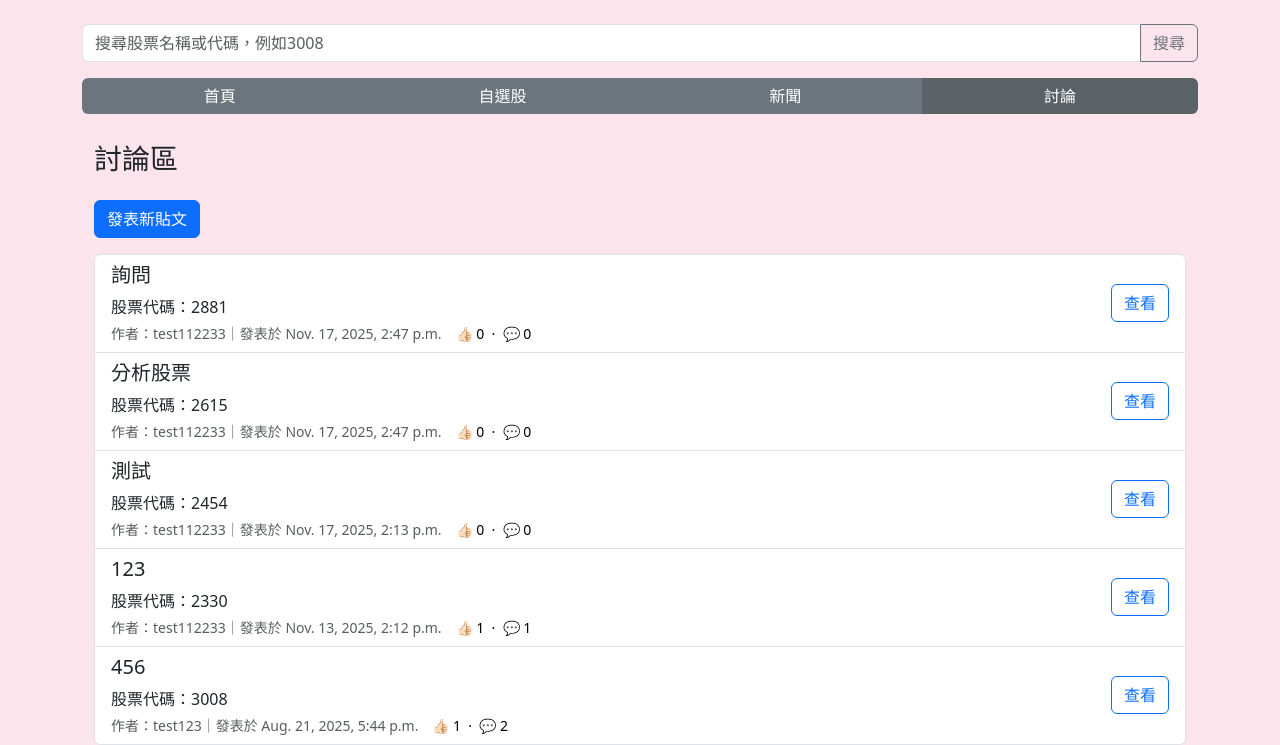
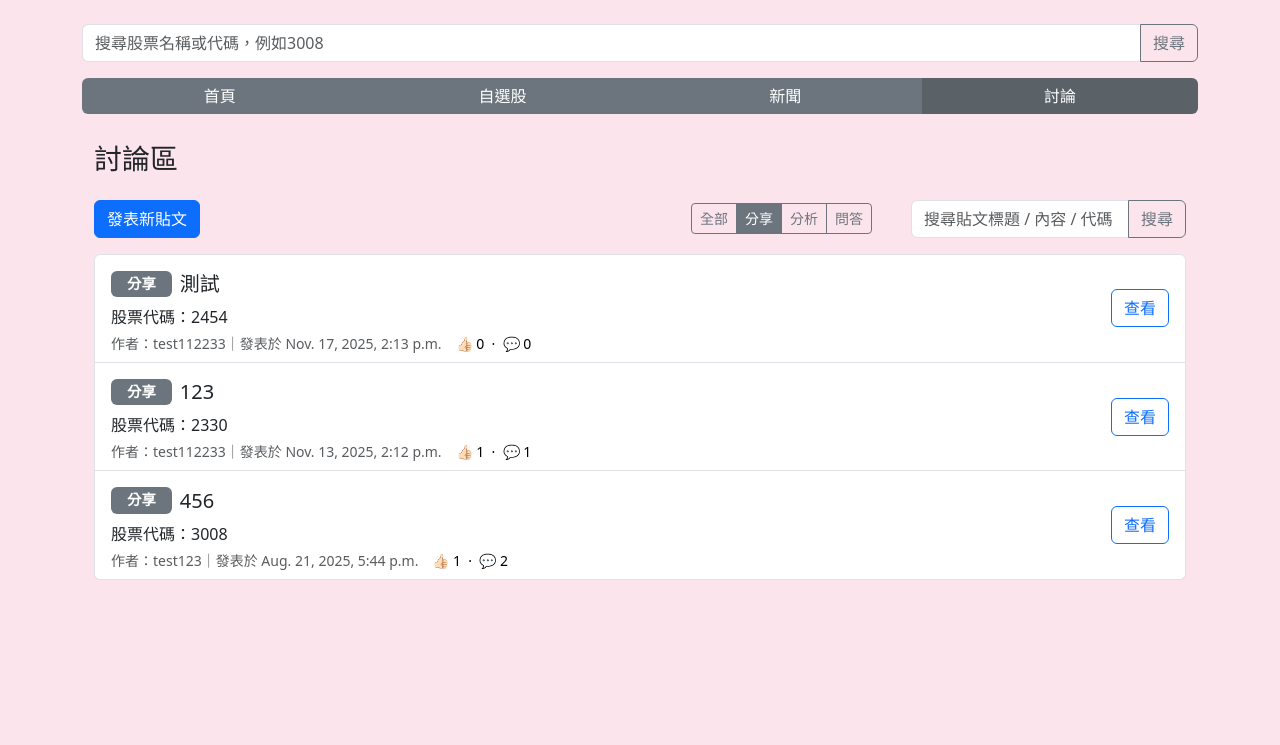
Before and after one commit to chienyutsai/Django_project-Stock-Management, a Django app: page /forum/?category=share in a window 1280 px wide. Shown: the part 56-801 px from the top of the page. After the commit the page ends 636 px from the top, so only its background shows below. Run offline with Django 5.2, Linux system fonts and the light colour scheme; data comes from the database, SQL or seed files in the repository; both versions use the stored data as it was after the commit; some libraries are stand-ins or nearby versions.

Commit message:
新增發文分類、分類標籤

```diff
--- a/stock/main/models.py
+++ b/stock/main/models.py
@@ -36,11 +36,25 @@ class BuyRecord(models.Model):
 
 
 class Post(models.Model):
+    CATEGORY_CHOICES = [
+        ("share", "分享"),
+        ("analysis", "分析"),
+        ("qa", "問答"),
+    ]
+
     title = models.CharField(max_length=200)
     stock_code = models.CharField(max_length=10, null=True, blank=True)
     content = models.TextField()
     author = models.ForeignKey(User, on_delete=models.CASCADE)
     created_at = models.DateTimeField(auto_now_add=True)
+
+    # ⬇⬇ 新增的欄位
+    category = models.CharField(
+        max_length=20,
+        choices=CATEGORY_CHOICES,
+        default="share",
+        verbose_name="分類",
+    )
 
     def __str__(self):
         return self.title
--- a/stock/main/views.py
+++ b/stock/main/views.py
@@ -1359,11 +1359,31 @@ def news_list(request):
 # 討論區
 
 def forum_list(request):
+    # 取得搜尋關鍵字（沒有就給空字串）
+    q = request.GET.get("q", "").strip()
+
+    category = request.GET.get("category")
+
+    # 先拿到基礎 queryset
+    base_qs = Post.objects.all()
+
+    if category in ["share", "analysis", "qa"]:
+        base_qs = base_qs.filter(category=category)
+
+    # 如果有搜尋關鍵字，就用 title / content / stock_code 模糊查詢
+    if q:
+        base_qs = base_qs.filter(
+            Q(title__icontains=q) |
+            Q(content__icontains=q) |
+            Q(stock_code__icontains=q)
+        )
+
+    # 在最後統一 annotate 出按讚數 & 留言數，再照時間排序
     posts = (
-        Post.objects
+        base_qs
         .annotate(
-            likes_count=Count("likes", distinct=True),      # 貼文被按讚次數
-            comments_count=Count("comments", distinct=True) # 留言數
+            likes_count=Count("likes", distinct=True),
+            comments_count=Count("comments", distinct=True),
         )
         .order_by("-created_at")
     )
@@ -1372,8 +1392,9 @@ def forum_list(request):
         request,
         "forum.html",
         {
-            "title": "討論區",
             "posts": posts,
+            "q": q,   # 回傳給模板，讓搜尋框可以保留剛剛輸入的字
+            "category": category, # 給模板判斷哪個 tab 要亮起
         },
     )
 
@@ -1386,11 +1407,14 @@ def forum_new(request):
         title = request.POST["title"]
         stock_code = request.POST["stock_code"]
         content = request.POST["content"]
+        # ⬇ 新增：分類
+        category = request.POST.get("category", "share")
 
         Post.objects.create(
             title=title,
             stock_code=stock_code,
             content=content,
+            category=category,      # ⬅ 把分類存進去
             author=request.user,
             created_at=timezone.now(),
         )
--- a/stock/templates/base.html
+++ b/stock/templates/base.html
@@ -38,10 +38,22 @@
             box-shadow: none !important;
         }
 
-         .drag-handle { cursor: grab; }
+        .drag-handle { cursor: grab; }
         .drag-handle:active { cursor: grabbing; }
         .noselect { user-select: none; -webkit-user-select: none; -moz-user-select: none; }
         #watchlist-body tr.dragging { opacity: .5; }
+
+        .category-badge {
+        font-size: 0.9rem;
+        padding-top: 6px !important;
+        padding-bottom: 6px !important;
+    }
+
+
+        .category-btn {
+        min-width: 55px;  /* 每顆按鈕不會過窄 */
+        text-align: center;
+    }
 
     </style>
 </head>
--- a/stock/templates/forum.html
+++ b/stock/templates/forum.html
@@ -3,8 +3,45 @@
 {% block content %}
 <div class="container mt-1">
     <h3 class="mb-4">討論區</h3>
-    <!-- 發表貼文按鈕 -->
-    <a href="/forum/new" class="btn btn-primary mb-3">發表新貼文</a>
+    <div class="d-flex justify-content-between align-items-center mb-3">
+
+        <!-- 左邊：發表新貼文 + 篩選標籤 -->
+
+
+                <a href="/forum/new/" class="btn btn-primary">發表新貼文</a>
+            <div class="d-flex align-items-center">
+                <div class="d-flex ms-3" style="width: 220px;">
+                    <div class="btn-group ms-3 " role="group" aria-label="分類篩選">
+                        <a href="/forum/" class="btn btn-sm btn-outline-secondary {% if not category %}active{% endif %}">
+                            全部
+                        </a>
+                        <a href="/forum/?category=share" class="btn btn-sm btn-outline-secondary {% if category == 'share' %}active{% endif %}">
+                            分享
+                        </a>
+                        <a href="/forum/?category=analysis" class="btn btn-sm btn-outline-secondary {% if category == 'analysis' %}active{% endif %}">
+                            分析
+                        </a>
+                        <a href="/forum/?category=qa" class="btn btn-sm btn-outline-secondary {% if category == 'qa' %}active{% endif %}">
+                            問答
+                        </a>
+                    </div>
+                </div>
+
+                <!-- 右邊：搜尋貼文 -->
+                <form method="get" action="/forum/" class="d-flex ms-3 flex-grow-1 w-100" style="max-width: 275px;">
+                    <div class="input-group">
+                        <input type="text"
+                            name="q"
+                            class="form-control"
+                            placeholder="搜尋貼文標題 / 內容 / 代碼"
+                            value="{{ q|default:'' }}">
+                        <button class="btn btn-outline-secondary" type="submit">
+                            搜尋
+                        </button>
+                    </div>
+                </form>
+        </div>
+    </div>
     <!-- 貼文列表 -->
     {% if posts %}
     <div class="list-group">
@@ -12,9 +49,27 @@
         <div class="list-group-item">
             <div class="d-flex justify-content-between align-items-center">
                 <div>
-                    <h5>{{ post.title }}</h5>
+                    <!--<h5>{{ post.title }}</h5>-->
+                    <!--<h5 class="mb-1">
+                        {% if post.category %}
+                            <span class="badge bg-secondary me-2">
+                                {% if post.category == "share" %}分享{% elif post.category == "analysis" %}分析{% elif post.category == "qa" %}問答{% endif %}
+                            </span>
+                        {% endif %}
+                        {{ post.title }}
+                    </h5>-->
+                    <!-- 標題 + 分類 -->
+                    <div class="d-flex align-items-center mt-2 mb-2">
+                        {% if post.category %}
+                            <span class="badge bg-secondary me-2 px-3 py-2 category-badge">
+                                {{ post.get_category_display }}
+                            </span>
+                        {% endif %}
+                        <h5 class="mb-0 ">{{ post.title }}</h5>
+                    </div>
+
                         <p class="mb-1">股票代碼：{{ post.stock_code }}</p>
-                        <div class="d-flex justify-content-between mt-1">
+                        <div class="d-flex justify-content-between align-items-center mt-1">
                             <small class="text-muted">作者：{{ post.author.username }}｜發表於 {{ post.created_at }}　</small>
 
                             <div class="text-black small text-end">
@@ -24,11 +79,11 @@
                             </div>
                         </div>
                 </div>
-                <div class="d-flex align-items-center mt-2">
-                    <a href="/forum/{{ post.id }}/" class="btn btn-outline-primary mb-2">
-                        查看
-                    </a>
-                </div>
+                    <div class="d-flex align-items-center mt-2">
+                        <a href="/forum/{{ post.id }}/" class="btn btn-outline-primary mb-2">
+                            查看
+                        </a>
+                    </div>
                 <!--<a href="/forum/{{ post.id }}" class="btn btn-sm btn-outline-primary">查看</a>-->
             </div>
         </div>
```
Also changed, not shown: stock/templates/forum_new.html (+11 -0 lines), stock/templates/forum_post.html (+14 -3 lines), stock/db.sqlite3, stock/main/migrations/0013_post_category.py (added).
